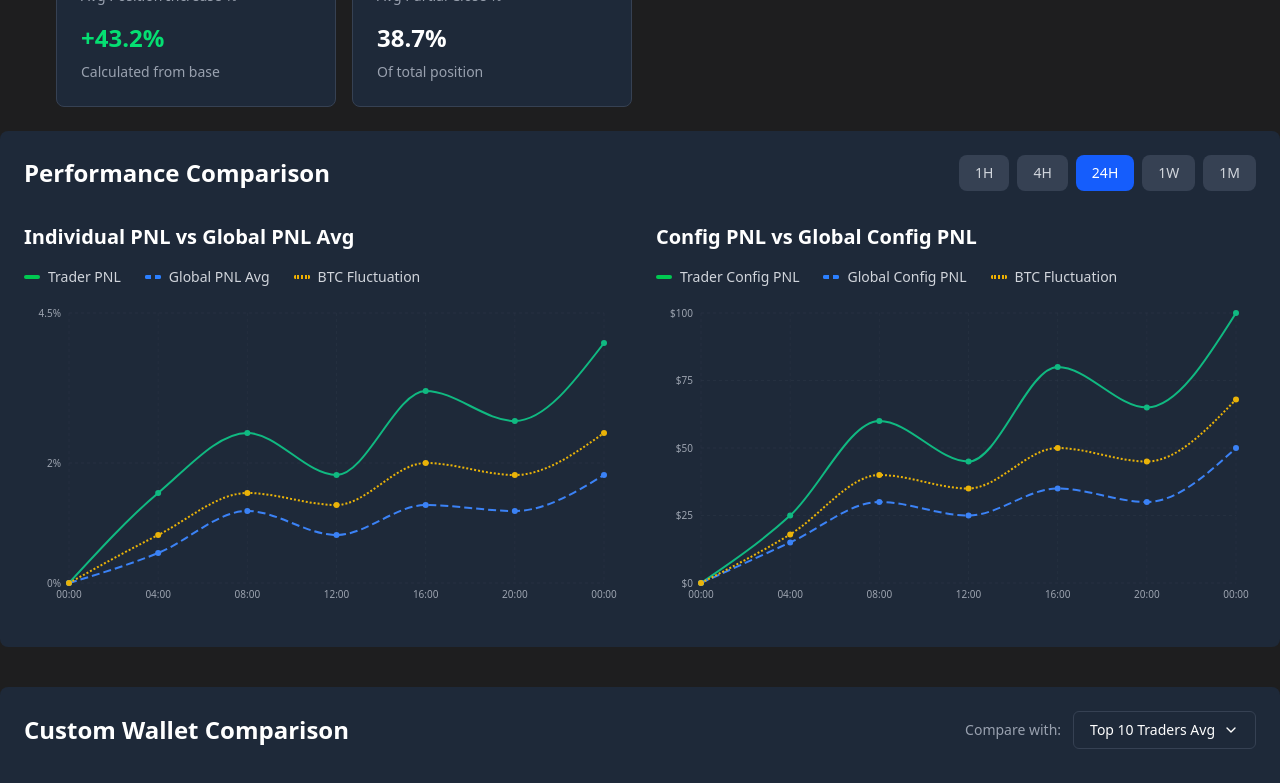
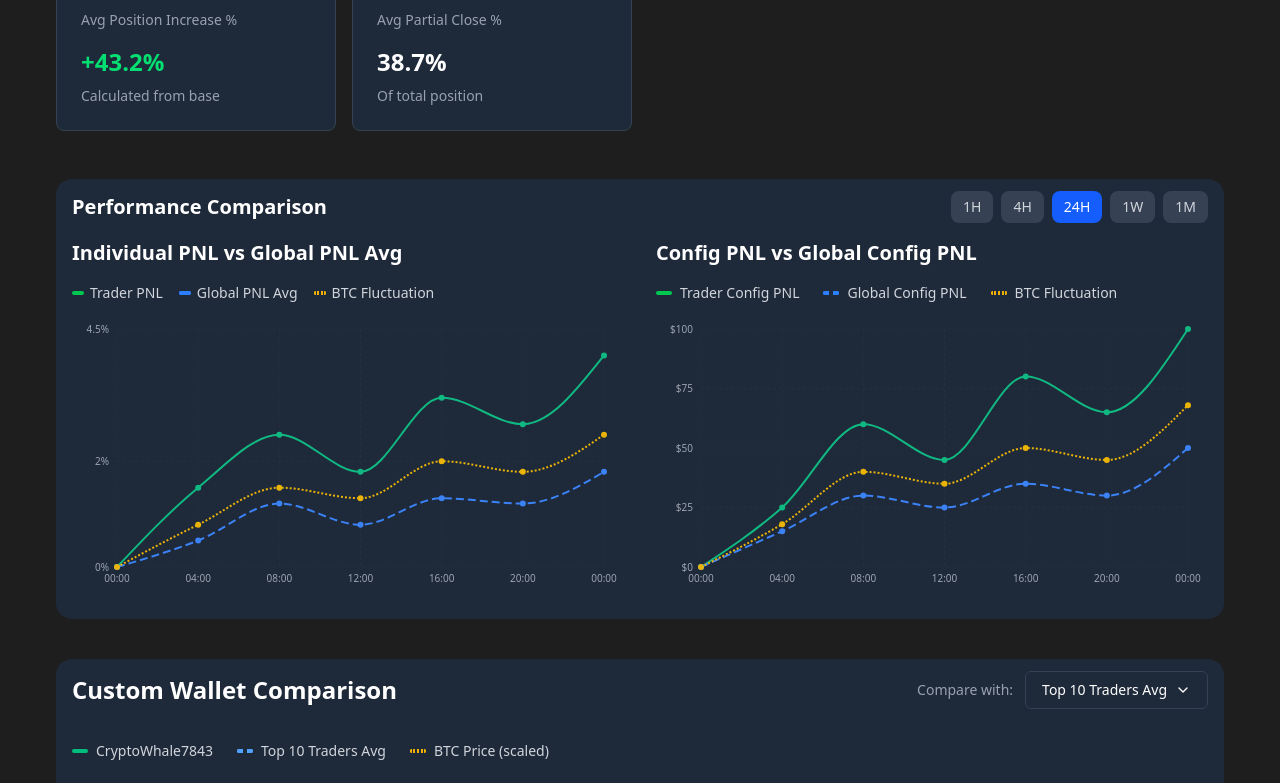
Before and after one commit to adnan-aadi7/Trading, a React (Vite) app in the folder frontend/: page /traders in a window 1280 px wide. Shown: the part 1980-2763 px from the top of the page. Built offline with nearby package versions, Linux system fonts and the light colour scheme.

Commit message:
fix ui issues

```diff
--- a/frontend/src/traders/components/PerformanceComparison.jsx
+++ b/frontend/src/traders/components/PerformanceComparison.jsx
@@ -99,10 +99,11 @@ function PerformanceComparison() {
   };
 
   return (
-    <div className=" bg-gray-800 p-4 sm:p-6 rounded-lg w-full max-w-[1410px] mx-auto overflow-x-auto">
+    <div className="sm:px-14 md:px-2 lg:px-10 sm:py-3 md:py-4 w-full max-w-full mx-auto overflow-x-auto mt-2">
+      <div className="py-3 bg-gray-800 rounded-2xl px-4 mx-4">
         {/* Header */}
-      <div className="flex flex-col sm:flex-row justify-between items-start sm:items-center gap-4 sm:gap-0 mb-6 sm:mb-8">
-        <h2 className="text-white text-xl sm:text-2xl font-semibold">
+        <div className="flex flex-col sm:flex-row justify-between items-start sm:items-center gap-1 sm:gap-2 mb-2 sm:mb-4">
+          <h2 className="text-white text-base sm:text-lg md:text-xl font-semibold">
             Performance Comparison
           </h2>
           <div className="flex flex-wrap gap-2 w-full sm:w-auto">
@@ -110,7 +111,7 @@ function PerformanceComparison() {
               <button
                 key={timeframe}
                 onClick={() => setSelectedTimeframe(timeframe)}
-              className={`flex-1 sm:flex-none px-3 sm:px-4 py-2 rounded-lg text-xs sm:text-sm font-medium transition-colors ${
+                className={`flex-1 sm:flex-none px-2 sm:px-3 py-1 sm:py-1.5 rounded-lg text-xs sm:text-sm font-medium transition-colors ${
                   selectedTimeframe === timeframe
                     ? "bg-blue-600 text-white"
                     : "bg-gray-700 text-gray-300 hover:bg-gray-600"
@@ -126,26 +127,26 @@ function PerformanceComparison() {
         <div className="grid grid-cols-1 lg:grid-cols-2 gap-4 sm:gap-8">
           {/* Left Chart - Individual PNL vs Global Avg */}
           <div className="min-w-[300px]">
-          <h3 className="text-white text-lg sm:text-xl font-semibold mb-3 sm:mb-4">
+            <h3 className="text-white text-base sm:text-lg md:text-xl font-semibold mb-3 sm:mb-4">
               Individual PNL vs Global PNL Avg
             </h3>
 
             {/* Legend */}
-          <div className="flex flex-wrap items-center gap-3 sm:gap-6 mb-3 sm:mb-4">
-            <div className="flex items-center gap-2">
-              <div className="w-3 sm:w-4 h-1 bg-green-500 rounded"></div>
+            <div className="flex flex-wrap items-center gap-2 sm:gap-3 md:gap-4 mb-2 sm:mb-3 md:mb-4">
+              <div className="flex items-center gap-1 sm:gap-1.5">
+                <div className="w-2 sm:w-3 h-1 bg-green-500 rounded"></div>
                 <span className="text-gray-300 text-xs sm:text-sm">
                   Trader PNL
                 </span>
               </div>
-            <div className="flex items-center gap-2">
-              <div className="w-3 sm:w-4 h-1 border-2 border-dashed border-blue-500 rounded"></div>
+              <div className="flex items-center gap-1 sm:gap-1.5">
+                <div className="w-2 sm:w-3 h-1 border-2 border-dashed border-blue-500 rounded"></div>
                 <span className="text-gray-300 text-xs sm:text-sm">
                   Global PNL Avg
                 </span>
               </div>
-            <div className="flex items-center gap-2">
-              <div className="w-3 sm:w-4 h-1 border-2 border-dotted border-yellow-500 rounded"></div>
+              <div className="flex items-center gap-1 sm:gap-1.5">
+                <div className="w-2 sm:w-3 h-1 border-2 border-dotted border-yellow-500 rounded"></div>
                 <span className="text-gray-300 text-xs sm:text-sm">
                   BTC Fluctuation
                 </span>
@@ -153,7 +154,7 @@ function PerformanceComparison() {
             </div>
 
             {/* Chart */}
-          <div className="h-60 sm:h-80">
+            <div className="h-40 sm:h-48 md:h-60 lg:h-72 min-w-[280px] sm:min-w-[400px]">
               <ResponsiveContainer width="100%" height="100%">
                 <LineChart
                   data={individualPNLData}
@@ -238,7 +239,7 @@ function PerformanceComparison() {
             </div>
 
             {/* Chart */}
-          <div className="h-60 sm:h-80">
+            <div className="h-40 sm:h-48 md:h-60 lg:h-72 min-w-[280px] sm:min-w-[400px]">
               <ResponsiveContainer width="100%" height="100%">
                 <LineChart
                   data={configPNLData}
@@ -295,6 +296,8 @@ function PerformanceComparison() {
           </div>
         </div>
       </div>
+    </div>
   );
 }
+
 export default PerformanceComparison;
--- a/frontend/src/traders/components/TradeHistoryTable.jsx
+++ b/frontend/src/traders/components/TradeHistoryTable.jsx
@@ -6,7 +6,8 @@ const TradeHistoryTable = () => {
   const [isFilterOpen, setIsFilterOpen] = useState(false);
 
   return (
-    <div className="bg-gray-800 text-white p-4 sm:p-6 rounded-lg w-full max-w-[1410px] mx-auto mt-6 sm:mt-10">
+    <div className=" sm:px-14 md:px-2 lg:px-10  sm:py-3 md:py-4 w-full max-w-full mx-auto overflow-x-auto mt-2">
+      <div className="py-3 bg-gray-800 rounded-2xl px-4 mx-4">
         {/* Header */}
         <div className="flex flex-col sm:flex-row justify-between items-start sm:items-center gap-4 sm:gap-0 mb-6">
           <h2 className="text-xl sm:text-2xl font-semibold text-white">
@@ -73,6 +74,7 @@ const TradeHistoryTable = () => {
         {/* Render the HistoryTable component */}
         <HistoryTable />
       </div>
+    </div>
   );
 };
 
--- a/frontend/src/traders/components/VirtualWalletEvolution.jsx
+++ b/frontend/src/traders/components/VirtualWalletEvolution.jsx
@@ -54,7 +54,8 @@ export default function VirtualWalletEvolution() {
   };
 
   return (
-    <div className="bg-gray-800 px-6 sm:px-4 md:px-6 lg:px-8 py-2 sm:py-3 md:py-4 rounded-lg w-full max-w-[1405px] mx-auto overflow-x-auto mt-2">
+    <div className=" sm:px-4 md:px-2 lg:px-10  sm:py-3 md:py-4 w-full max-w-full mx-auto overflow-x-auto mt-2">
+      <div className="py-3 bg-gray-800 rounded-2xl px-4  mx-4">
         {/* Header */}
         <div className="flex flex-col sm:flex-row justify-between items-start sm:items-center gap-1 sm:gap-2 mb-2 sm:mb-4">
           <h2 className="text-white text-base sm:text-lg md:text-xl font-semibold">
@@ -155,5 +156,6 @@ export default function VirtualWalletEvolution() {
           </ResponsiveContainer>
         </div>
       </div>
+    </div>
   );
 }
--- a/frontend/src/traders/components/WalletComparisonChart.jsx
+++ b/frontend/src/traders/components/WalletComparisonChart.jsx
@@ -64,7 +64,8 @@ const WalletComparisonChart = () => {
   };
 
   return (
-    <div className="bg-gray-800 text-white p-4 sm:p-6 rounded-lg w-full max-w-[1410px] mx-auto mt-6 sm:mt-10 overflow-x-auto">
+    <div className=" sm:px-14 md:px-2 lg:px-10  sm:py-3 md:py-4 w-full max-w-full mx-auto overflow-x-auto mt-2">
+      <div className="py-3 bg-gray-800 rounded-2xl px-4 mx-4">
         {/* Header */}
         <div className="flex flex-col sm:flex-row justify-between items-start sm:items-center gap-4 sm:gap-0 mb-6 sm:mb-8">
           <h2 className="text-xl sm:text-2xl font-semibold text-white">
@@ -216,6 +217,7 @@ const WalletComparisonChart = () => {
           </div>
         </div>
       </div>
+    </div>
   );
 };
 
```
Lines whose indentation alone changed are shown as unchanged.
